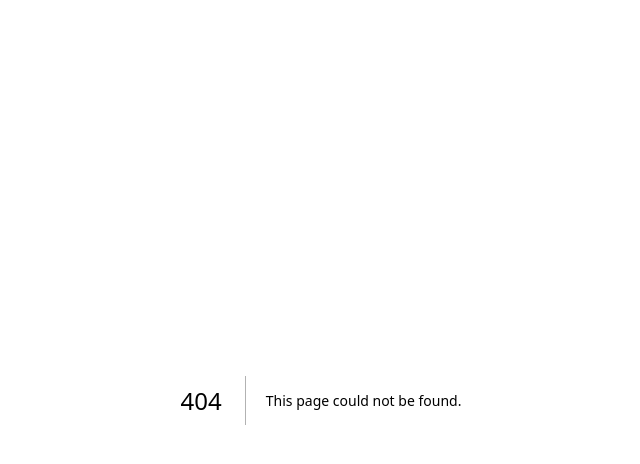
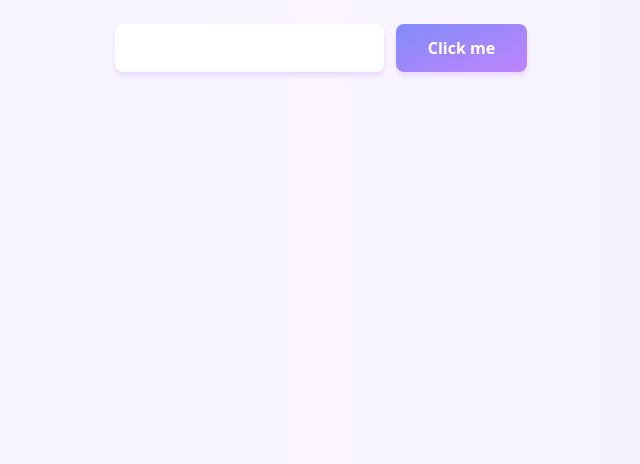
Before and after one commit to Hehk/real-estate-reg-scan, a Next.js app: page /chat in a window 1280 px wide. Before the commit this address had no page. Shown: the top 464 px of the page, without its empty margins (319-959 px from the left). Built offline with nearby package versions, Linux system fonts and the light colour scheme.

Commit message:
bad chat app

```diff
--- a/src/components/search_regulations.jsx
+++ b/src/components/search_regulations.jsx
@@ -1,16 +1,46 @@
 import { askAI } from "@/lib/my_ask_ai"
 import { useState } from 'react'
+
+function Response({ response, loading, references }) {
+  if (loading) {
+    return 'Loading...'
+  }
+
+  if (!response) {
+    return null
+  }
+
+  console.log(references)
+  return (
+    <div>
+      {response}
+      {references && references.length > 0 && (
+        <ul>
+          {references.map((reference) => (
+            <li key={reference.content}>
+              <div>{reference.content.slice(0, 200)}</div>
+              <a href={reference.link}>{reference.author}</a>
+            </li>
+          ))}
+        </ul>
+      )}
+    </div>
+  )
+}
+
 
 export default function SearchRegulations() {
   const [value, setValue] = useState('')
   const [response, setResponse] = useState('')
+  const [references, setReferences] = useState([])
   const [loading, setLoading] = useState(false)
 
   const onSubmit = async () => {
     setLoading(true)
     try {
-      const { answer } = await askAI(value)
-      setResponse(answer)
+      const response = await askAI(value)
+      setResponse(response.answer)
+      setReferences(response.references)
     } catch (e) {
       setResponse('Error')
     } finally {
@@ -23,13 +53,12 @@ export default function SearchRegulations() {
   }
 
   return (
-    <div className="w-80">
-      <input className="border b-" value={value} onChange={onChange} />
-      <button onClick={onSubmit}>Click me</button>
-      <div>
-        {loading && 'Loading...'}
-        {response}
+    <div>
+      <div className="flex flex-row">
+        <input className="flex-grow py-3 px-3 font-semibold rounded-lg shadow-md hover:shadow-md shadow-purple-200 hover:bg-opacity-90 focus:outline-none focus:ring-2 focus:ring-offset-2 focus:ring-blue-500 " value={value} onChange={onChange} />
+        <button onClick={onSubmit} className="ml-3 py-3 px-8 font-semibold rounded-lg shadow-md hover:shadow-md shadow-purple-200 hover:bg-opacity-90 focus:outline-none focus:ring-2 focus:ring-offset-2 focus:ring-blue-500 bg-gradient-to-br to-purple-400 from-indigo-400 text-white">Click me</button>
       </div>
+      <Response response={response} loading={loading} references={references} />
     </div>
   )
 }
--- /dev/null
+++ b/src/pages/chat.jsx
@@ -0,0 +1,12 @@
+import Header from "@/components/header";
+import SearchRegulations from "@/components/search_regulations";
+
+export default function Chat() {
+  return (
+    <main className="bg-gradient-to-r from-blue-50 via-purple-50 to-indigo-50 min-h-screen flex flex-col p-6">
+      <div className="container-sm mx-auto">
+        <SearchRegulations />
+      </div>
+    </main>
+  )
+}
--- a/src/pages/index.jsx
+++ b/src/pages/index.jsx
@@ -20,7 +20,6 @@ export default function Home() {
           <Hero />
           <Problem />
           <PainPoints />
-          <SearchRegulations />
         </div>
       </main>
     </>
```
